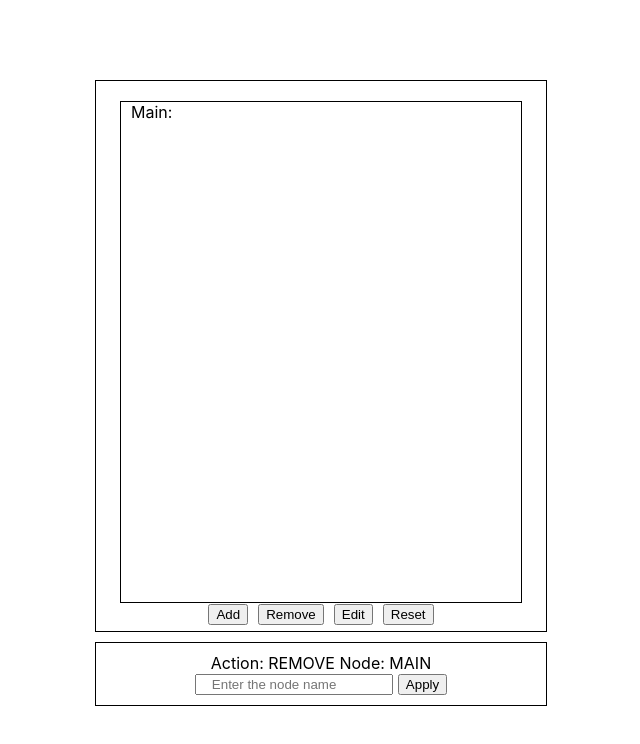
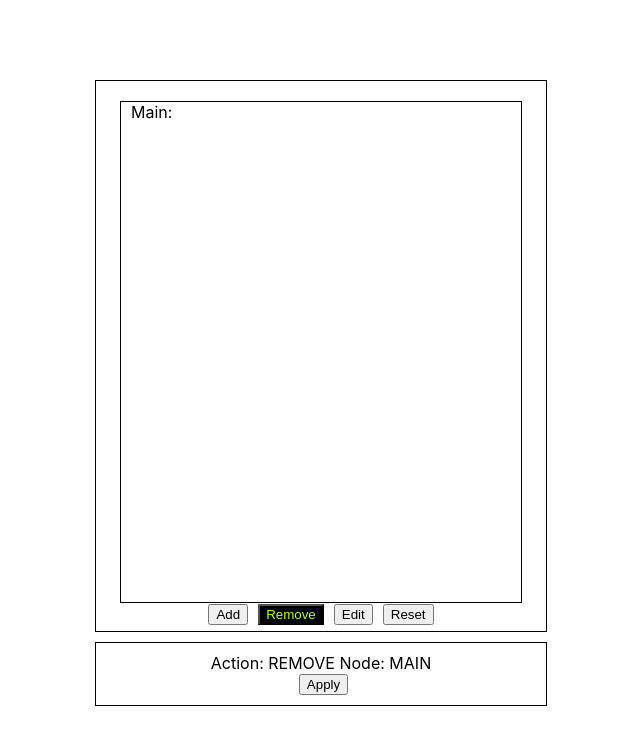
Before and after one commit to Nyaksik/mcc-test, a React (Create React App) app: page / in a window 1280 px wide. Both pictures are taken after a click on the button "Remove". Shown: the top 744 px of the page, without its empty margins (319-959 px from the left). Built offline with nearby package versions, Linux system fonts and the light colour scheme.

Commit message:
добавлен конструктор узла и функция отрисовки

```diff
--- a/src/App.css
+++ b/src/App.css
@@ -16,6 +16,10 @@
     align-items: flex-start;
 }
 
+.node-block__main:hover {
+    cursor: pointer;
+}
+
 .main__node-block {
     margin-left: 10px;
     display: flex;
@@ -24,10 +28,14 @@
 }
 
 .node {
-    margin-left: 20px;
+    margin-left: 10px;
 }
 
-.btn:active {
+.node:hover {
+    cursor: pointer;
+}
+
+.btn:focus {
     background-color: black;
     color: greenyellow;
 }
--- a/src/App.js
+++ b/src/App.js
@@ -1,23 +1,29 @@
 import { useState } from 'react';
 
 import './App.css';
+
+function Node(id, name, children) {
+    this.id = id
+    this.name = name
+    this.children = children || []
+}
 
 function App() {
     const [mainNode, setMainNode] = useState([])
     const [choice, setChoice] = useState({do: '', node: 'MAIN'})
     const [input, setInput] = useState('')
-    const [click, setClick] = useState()
+    const [click, setClick] = useState(null)
 
     const clickUser = () => {
         switch (choice.do) {
             case 'ADD':
                 choice.node === 'MAIN'
                 ?
-                setMainNode([...mainNode, {id: Math.floor(Math.random() * 10000), name: input, children: []}])
+                setMainNode([...mainNode, new Node(Math.floor(Math.random() * 10000), input)])
                 :
                 setMainNode(mainNode.map((it) => {
                     if (it.id === click) {
-                        return {...it, children: [...it.children, {id: Math.floor(Math.random() * 10000), name: input, children: []}]}
+                        return {...it, children: [...it.children, new Node(Math.floor(Math.random() * 10000), input)]}
                     }
                     return it
                 }))
@@ -38,17 +44,14 @@ function App() {
                 break
         }
     }
-    console.log(click)
 
+    function drawNode(arrData) {
+        return arrData.map((it) => {
+            if (it.children.length > 0) {
                 return (
-        <div>
-            <div className="App">
-                <div className='main'>
-                    <div className='node-block main__node-block'>
-                        <div onClick={() => setChoice({...choice, node: 'MAIN'})}>Main:</div>
-                        {mainNode.map((it) => <div
+                    <div
                     className='node node-block__node'
-                        key={Math.random()}
+                    key={it.id}
                     onClick={() =>
                         {
                             setClick(it.id)
@@ -57,9 +60,25 @@ function App() {
                         }
                     >
                         {it.name}
-                            {it.children.map((it) => <div
+                        <div
                         className='node node-block__node'
-                            key={Math.random()}
+                        key={it.id}
+                        onClick={() =>
+                            {
+                                setClick(it.id)
+                                setChoice({...choice, node: it.name})
+                            }
+                            }
+                        >
+                        {drawNode(it.children)}
+                        </div>
+                    </div>
+                )
+            }
+            return (
+                <div
+                className='node node-block__node'
+                key={it.id}
                 onClick={() =>
                     {
                         setClick(it.id)
@@ -68,17 +87,26 @@ function App() {
                     }
                 >
                     {it.name}
-                            </div>)}
-                        </div>)}
+                </div>
+            )
+        })
+    }
+
+    console.log(click)
+
+    return (
+        <div>
+            <div className="App">
+                <div className='main'>
+                    <div className='node-block main__node-block'>
+                        <div className='node-block__main' onClick={() => setChoice({...choice, node: 'MAIN'})}>Main:</div>
+                        {drawNode(mainNode)}
                     </div>
                 </div>
                 <button
                     className='btn'
                     type='button'
-                    onClick={(e) => {
-                        setChoice({...choice, do: e.target.value})
-                    }
-                    }
+                    onClick={(e) => setChoice({...choice, do: e.target.value})}
                     value='ADD'
                 >
                     Add
@@ -86,10 +114,7 @@ function App() {
                 <button
                     className='btn'
                     type='button'
-                    onClick={(e) => {
-                        setChoice({...choice, do: e.target.value})
-                    }
-                    }
+                    onClick={(e) => setChoice({...choice, do: e.target.value})}
                     value='REMOVE'
                 >
                     Remove
@@ -97,10 +122,7 @@ function App() {
                 <button
                     className='btn'
                     type='button'
-                    onClick={(e) => {
-                        setChoice({...choice, do: e.target.value})
-                    }
-                    }
+                    onClick={(e) => setChoice({...choice, do: e.target.value})}
                     value='EDIT'
                 >
                     Edit
@@ -108,10 +130,7 @@ function App() {
                 <button
                     className='btn'
                     type='button'
-                    onClick={(e) => {
-                        setChoice({...choice, do: e.target.value})
-                    }
-                    }
+                    onClick={(e) => setChoice({...choice, do: e.target.value})}
                     value='RESET'
                 >
                     Reset
@@ -122,7 +141,12 @@ function App() {
                     ?
                     <div>
                         <div>Action: {choice.do} Node: {choice.node}</div>
-                        <input onChange={(e) => setInput(e.target.value)} value={input} placeholder='Enter the node name' />
+                        {(choice.do === 'REMOVE' || choice.do === 'RESET')
+                        ?
+                        <div></div>
+                        :
+                        <input onChange={(e) => setInput(e.target.value)} value={input} placeholder='Enter the node name' maxLength='10' />
+                        }
                         <button className='btn' type='button' onClick={clickUser}>Apply</button>
                     </div>
                     :
```
Lines whose indentation alone changed are shown as unchanged.
